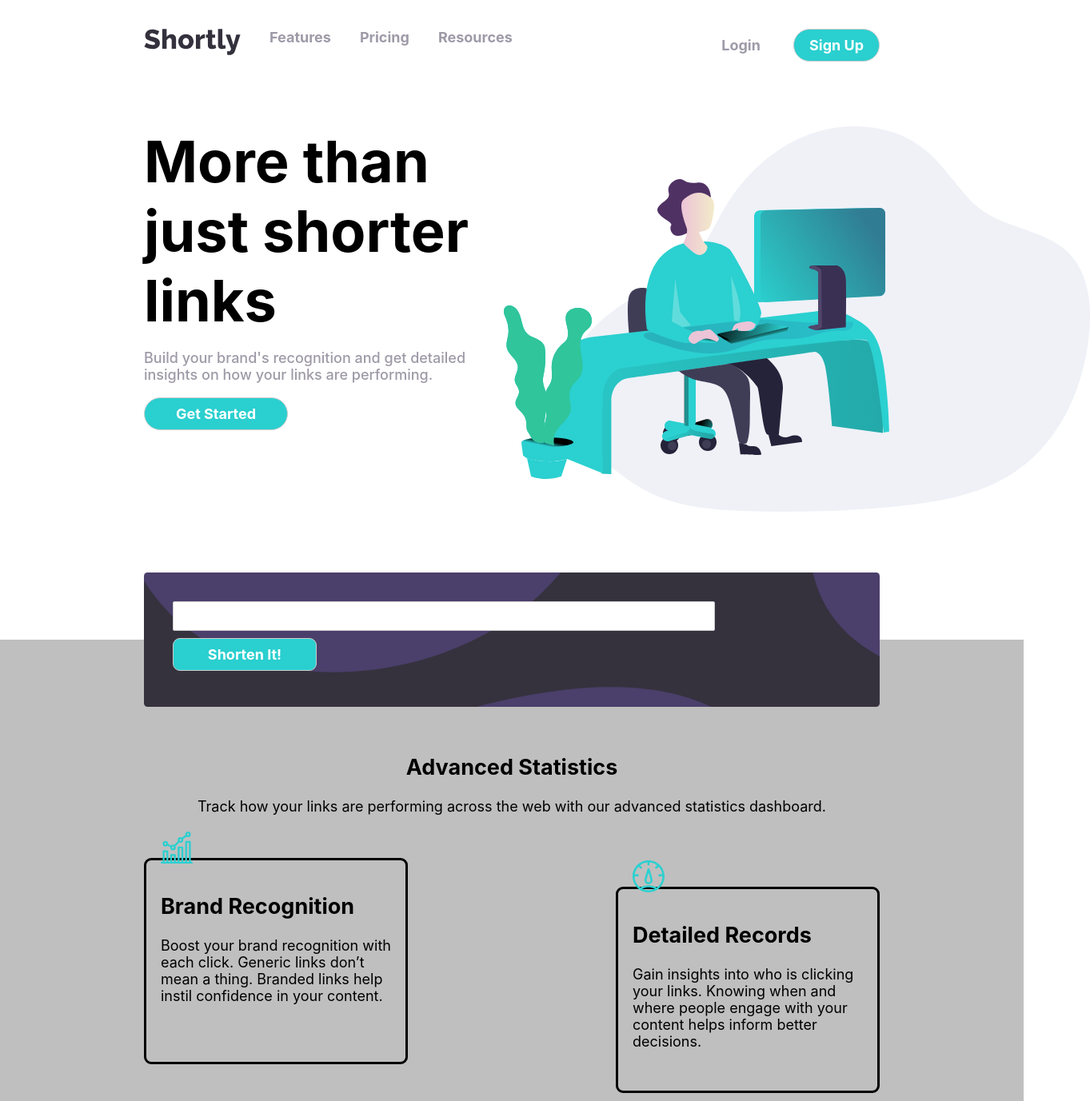
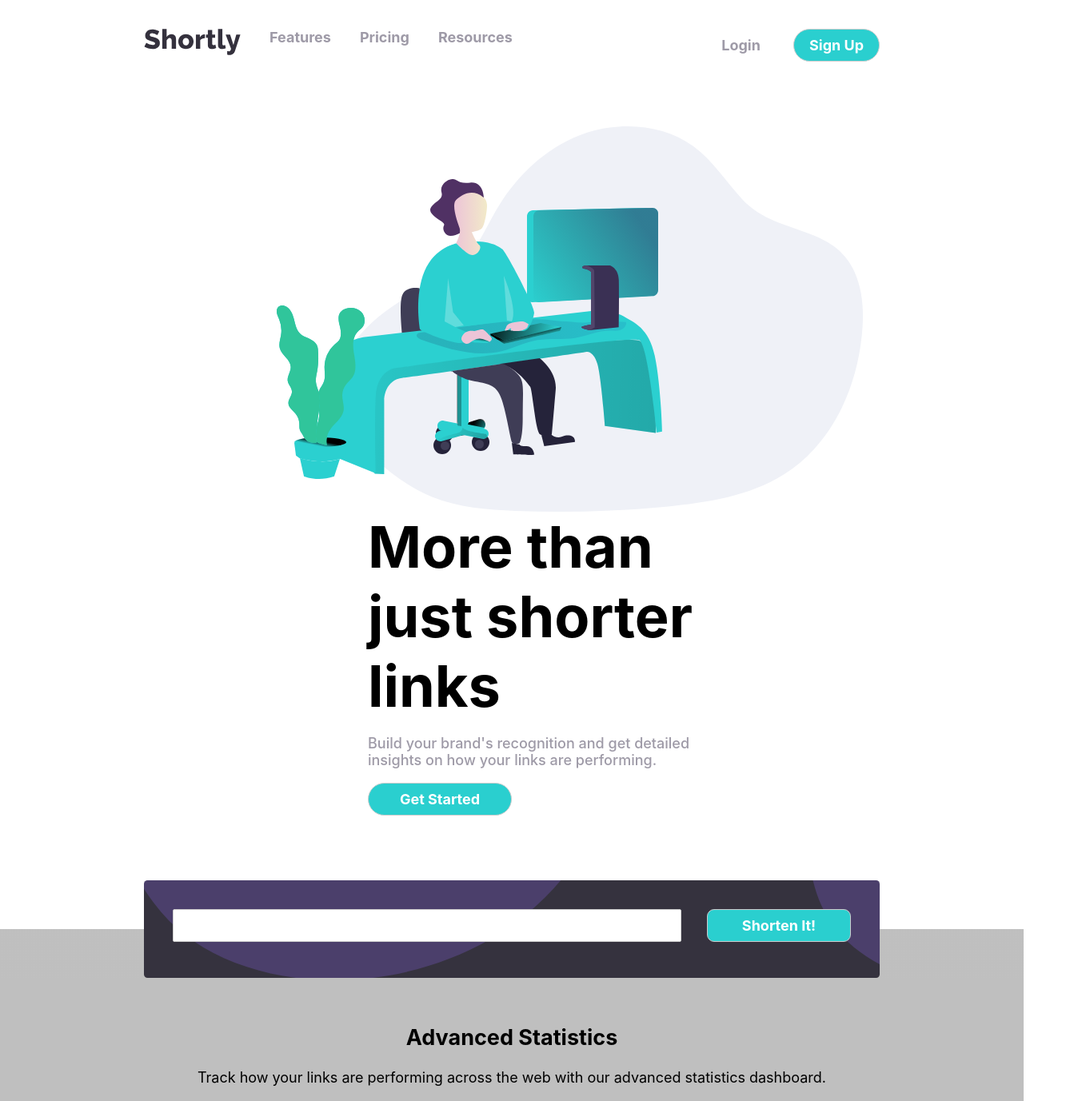
Before and after one commit to roc2246/urlShortening_frontEndMentor, a Svelte app: page / in a window 1280 px wide. Shown: the top 1377 px of the page at 80% size, 1363 px wide, since content can reach past the window. Built offline with nearby package versions, Linux system fonts and the light colour scheme.

Commit message:
Fiddled with responsive component widths

```diff
--- a/src/sections/BlurbContainer.svelte
+++ b/src/sections/BlurbContainer.svelte
@@ -39,15 +39,14 @@
 </section>
 
 <style lang="scss">
-  @import '../scss/global.scss';
+  @import "../scss/global.scss";
   .blurb-container {
-    z-index: -1;
     background-color: $gray;
+    padding-bottom: 2rem;
+    padding-top: 2rem;
     padding-left: 10rem;
     padding-right: 10rem;
-    padding-bottom: 2rem;
-    padding-top: 2rem;
-    &__text-box{
+    &__text-box {
       text-align: center;
     }
     &__blurbs {
@@ -55,7 +54,7 @@
       display: flex;
       flex-direction: row;
       justify-content: space-between;
-     flex-wrap: wrap;
+      flex-wrap: wrap;
       margin-top: 3rem;
     }
   }
--- a/src/sections/CTA.svelte
+++ b/src/sections/CTA.svelte
@@ -11,6 +11,7 @@
       @import "../scss/global";
 h2{
     color: white;
+    white-space: nowrap;
 }
     .CTA{
         background-image: url("/images/bg-boost-desktop.svg");
@@ -18,5 +19,7 @@ h2{
         display: flex;
         flex-direction: column;
         align-items: center;
+        padding-left: 10rem;
+        padding-right: 10rem;
     }
 </style>
--- a/src/sections/Footer.svelte
+++ b/src/sections/Footer.svelte
@@ -33,8 +33,8 @@
   @import '../scss/global.scss';
   .footer {
     padding-top: 2rem;
-    padding-left: 10rem;
-    padding-right: 10rem;
+   padding-left: 10rem;
+   padding-right: 10rem;
     background-color: $very-dark-violet;
     display: flex;
     flex-direction: row;
--- a/src/sections/Form.svelte
+++ b/src/sections/Form.svelte
@@ -56,14 +56,16 @@
   @import "../scss/global";
   .shortener-container{
     // padding-top: 4rem;
+    // padding-left: 10rem;
+    padding-right: 10rem;
+    padding-left: 10rem;
     background: linear-gradient(to bottom,  white 50%,$gray 50%,);
   }
   .shortener {
     background-image: url("/images/bg-boost-desktop.svg");
     background-color: $very-dark-blue;
     border-radius: .25rem;
-    margin-left: 10rem;
-    margin-right: 10rem;
+
     padding: 2rem;
     display: flex;
     flex-direction: row;
@@ -71,6 +73,6 @@
     justify-content: space-between;
   }
   .url--before {
-    width: 80%;
+    width: 75%;
   }
 </style>
--- a/src/sections/Hero.svelte
+++ b/src/sections/Hero.svelte
@@ -11,9 +11,7 @@
     </p>
     <Button className="btn btn--CTA">Get Started</Button>
   </div>
-  <div class="hero__image">
-    <img src="images/illustration-working.svg" alt="" />
-  </div>
+    <img class="hero__image" src="images/illustration-working.svg" alt="" />
 </section>
 
 <style lang="scss">
@@ -32,23 +30,22 @@
   .hero {
     margin-top: 4rem;
     margin-bottom: 4rem;
+    margin-left: 8rem;
     display: flex;
     flex-direction: row;
-    justify-content: space-between;
-    margin-left: 10rem;
+    flex-wrap: wrap-reverse;
+    justify-content: center;
+
     &__text-box {
       display: flex;
       flex-direction: column;
+      max-width: 28rem;
+
     }
     &__image {
       max-width: 100%;
+      height: auto;
     }
   }
 
-@media(max-width: 375px){
-  .hero{
-    flex-wrap: wrap-reverse;
-
-  }
-}
 </style>
```
